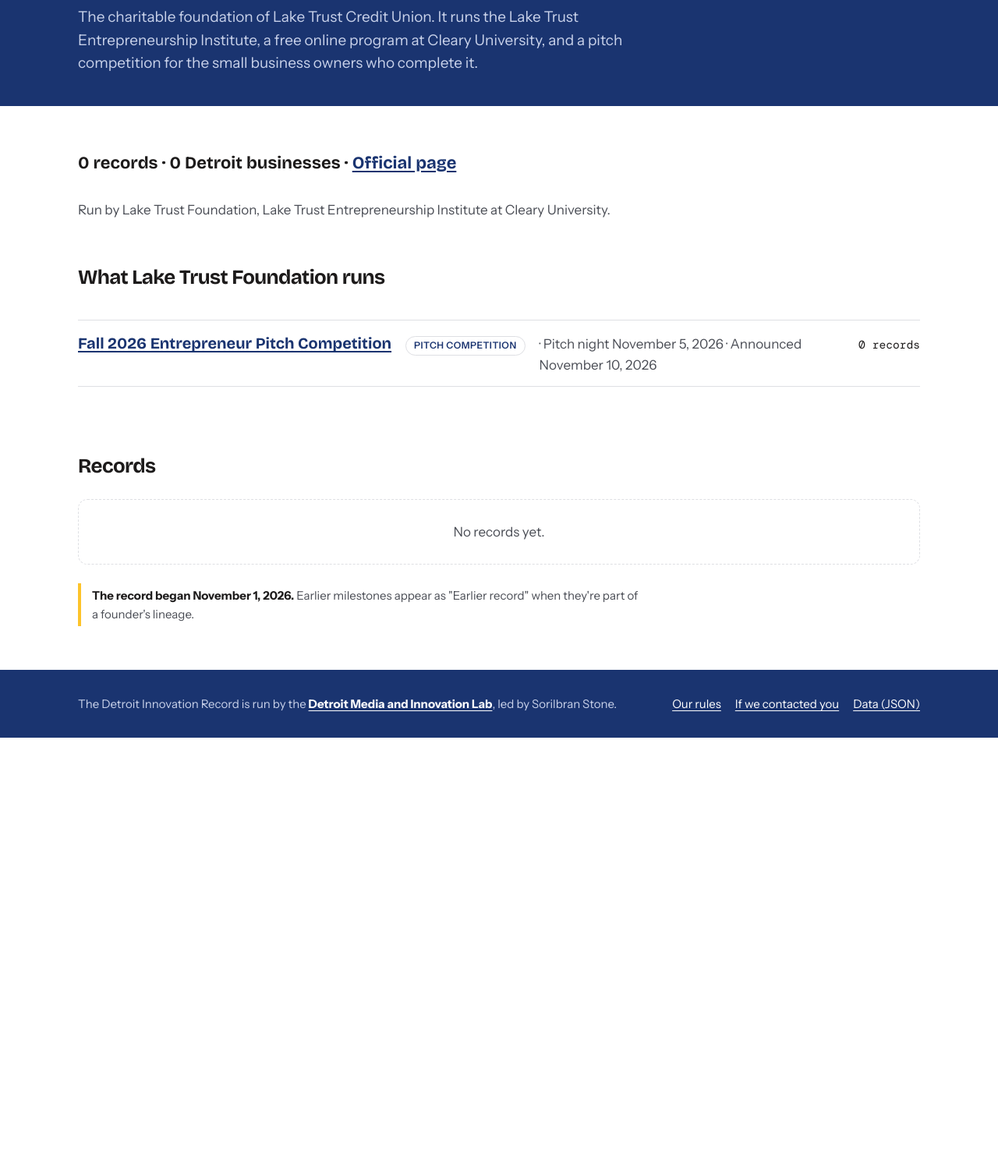
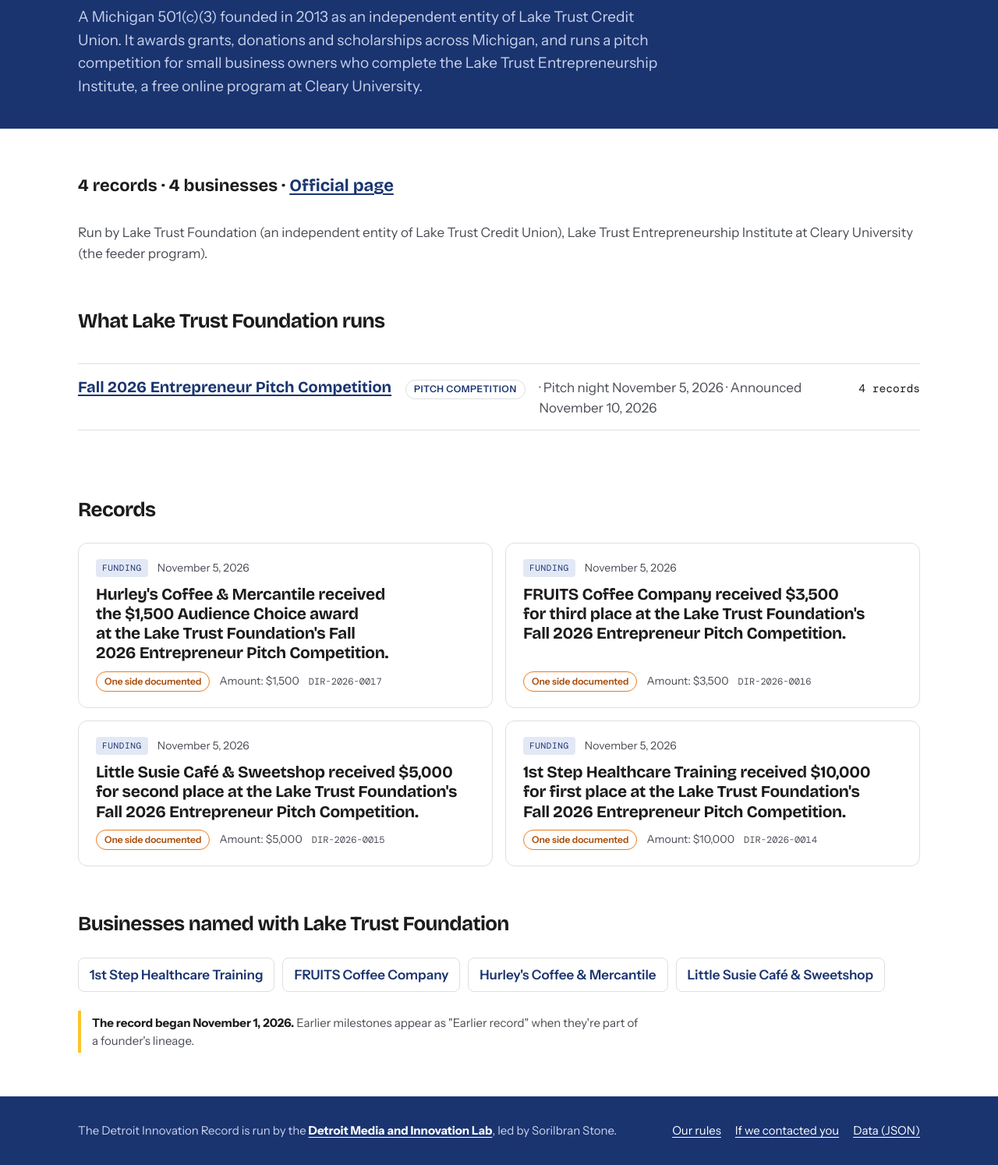
Before and after one commit to sorilbran-bot/dir, an Astro site: page /org/lake-trust-foundation in a window 1280 px wide. Shown: the part 204-1698 px from the top of the page at 78% size. Before the commit the page ends 1150 px from the top, so only its background shows below. Built offline with nearby package versions, Linux system fonts and the light colour scheme; Astro itself is replaced by a stand-in of ours.

Commit message:
Publish Lake Trust winners and ReVamp; add competition rosters
- DIR-2026-0014 to 0017 (Lake Trust Fall 2026 pitch competition) and DIR-2026-0019 (ReVamp, NextCycle)
- Rounds can list everyone who took part; businesses with a record link to it
- New Detroit check value not-confirmed (internal): published, not yet counted toward the pilot goal
- Org pages count businesses, not Detroit businesses; drop Detroit-only notes
- Lake Trust Foundation description and websites for 1st Step, Little Susie, FRUITS

Co-Authored-By: Claude Opus 5.5 <noreply@anthropic.com>
Claude-Session: https://claude.ai/code/session_01LRu5PMT18uPwPduD2HbWQP

```diff
--- a/src/content.config.ts
+++ b/src/content.config.ts
@@ -66,7 +66,7 @@ const businesses = defineCollection({
         }),
       )
       .default([]),
-    detroit_check: z.enum(['state-registration', 'county-dba', 'city-license', 'program-address-proof', 'business-address']), // business-address: a brick-and-mortar or operating address in Detroit, documented publicly
+    detroit_check: z.enum(['state-registration', 'county-dba', 'city-license', 'program-address-proof', 'business-address', 'not-confirmed']), // business-address: a brick-and-mortar or operating address in Detroit, documented publicly. not-confirmed: published as Southeast Michigan, not counted toward the pilot goal until checked
     example: z.boolean().default(false),
   }),
 });
@@ -105,6 +105,7 @@ const organizations = defineCollection({
           // What this is. A program is time-boxed and structured (a cohort you move through); a pitch competition is pitching for money.
           format: z.enum(['grant-round', 'pitch-competition', 'program-cohort', 'challenge']).optional(),
           criteria: criteria.optional(), // rules for this competition or cohort, when they differ from the organization's
+          participants: z.array(z.string()).default([]), // everyone the program named as taking part, as written in its announcement. Names only; records carry the details.
           opens: z.coerce.date().optional(),
           closes: z.coerce.date().optional(),
           announced: z.coerce.date().optional(),
--- /dev/null
+++ b/src/content/businesses/fruits-coffee-company.md
@@ -0,0 +1,8 @@
+---
+slug: fruits-coffee-company
+name: FRUITS Coffee Company
+website: https://www.fruitscoffeecompany.com
+founders:
+  - name: Monique Owens
+detroit_check: not-confirmed
+---
--- /dev/null
+++ b/src/content/businesses/hurleys-coffee-mercantile.md
@@ -0,0 +1,5 @@
+---
+slug: hurleys-coffee-mercantile
+name: Hurley's Coffee & Mercantile
+detroit_check: not-confirmed
+---
--- /dev/null
+++ b/src/content/businesses/little-susie-cafe-sweetshop.md
@@ -0,0 +1,6 @@
+---
+slug: little-susie-cafe-sweetshop
+name: Little Susie Café & Sweetshop
+website: https://littlesusiecafedetroit.com
+detroit_check: not-confirmed
+---
--- /dev/null
+++ b/src/content/businesses/the-revamp.md
@@ -0,0 +1,7 @@
+---
+slug: the-revamp
+name: The ReVamp Clothing Swap Festival
+founders:
+  - name: Amanda Sweet
+detroit_check: not-confirmed
+---
--- a/src/content/organizations/lake-trust-foundation.md
+++ b/src/content/organizations/lake-trust-foundation.md
@@ -2,11 +2,11 @@
 slug: lake-trust-foundation
 name: Lake Trust Foundation
 kind: funder
-website: https://laketrust.org/lake-trust-entrepreneurship-institute
-summary: The charitable foundation of Lake Trust Credit Union. It runs the Lake Trust Entrepreneurship Institute, a free online program at Cleary University, and a pitch competition for the small business owners who complete it.
+website: https://www.laketrust.org/foundation
+summary: A Michigan 501(c)(3) founded in 2013 as an independent entity of Lake Trust Credit Union. It awards grants, donations and scholarships across Michigan, and runs a pitch competition for small business owners who complete the Lake Trust Entrepreneurship Institute, a free online program at Cleary University.
 run_by:
-  - Lake Trust Foundation
-  - Lake Trust Entrepreneurship Institute at Cleary University
+  - Lake Trust Foundation (an independent entity of Lake Trust Credit Union)
+  - Lake Trust Entrepreneurship Institute at Cleary University (the feeder program)
 rounds:
   - slug: fall-2026
     label: Fall 2026 Entrepreneur Pitch Competition
@@ -17,6 +17,16 @@ rounds:
     venue: Lake Trust Credit Union headquarters, Brighton
     awards: "$20,000 in total: $10,000 first place, $5,000 second, $3,500 third and a $1,500 Audience Choice award"
     announcement_url: https://www.linkedin.com/posts/last-thursday-lake-trust-foundation-held-ugcPost-7526036407178592257-RkBZ/
+    participants:
+      - 1st Step Healthcare Training
+      - Little Susie Café & Sweetshop
+      - Fruits Coffee Company
+      - Hurley's Coffee & Mercantile
+      - Diana Kim Hair Artist Inc.
+      - Do Not Grow Weary
+      - Flippin Good LLC
+      - KayLuxe & Co.
+      - The Life Shelf, LLC
     criteria:
       source_label: Lake Trust Entrepreneurship Institute page
       source_url: https://laketrust.org/lake-trust-entrepreneurship-institute
@@ -26,5 +36,4 @@ rounds:
       other:
         - Open to Lake Trust business and personal members, and Lake Trust community partners and their members.
         - Entrepreneurs must complete the Institute's courses to apply for a foundation grant. Finalists are invited to pitch.
-      note: Because the competition is open statewide, DIR lists only Detroit businesses.
 ---
--- /dev/null
+++ b/src/content/records/DIR-2026-0014.md
@@ -0,0 +1,30 @@
+---
+record_id: DIR-2026-0014
+title: 1st Step Healthcare Training received $10,000 for first place at the Lake Trust Foundation's Fall 2026 Entrepreneur Pitch Competition.
+type: funding
+date: 2026-11-05
+published: 2026-11-25
+businesses: [1st-step-healthcare-training]
+counterparty: lake-trust-foundation
+program: Lake Trust Foundation Fall 2026 Entrepreneur Pitch Competition
+round: fall-2026
+status: one-side
+amount: "$10,000"
+funding_kind: prize
+sources:
+  - side: org
+    label: Lake Trust Credit Union on LinkedIn (Nov 10, 2026)
+    url: https://www.linkedin.com/posts/last-thursday-lake-trust-foundation-held-ugcPost-7526036407178592257-RkBZ/
+  - side: org
+    label: Lake Trust Foundation results release, via CU Insight (Nov 16, 2026)
+    url: https://www.cuinsight.com/press-release/lake-trust-foundation-awards-small-businesses-20000-in-funding-support-via-entrepreneur-pitch-competition/
+  - side: third-party
+    label: WHMI (Nov 18, 2026)
+    url: https://www.whmi.com/news/article/lake-trust-pitch-2026-winners
+verification:
+  founder: {}
+  counterparty:
+    public_url: https://www.linkedin.com/posts/last-thursday-lake-trust-foundation-held-ugcPost-7526036407178592257-RkBZ/
+    public_label: Lake Trust Credit Union on LinkedIn
+---
+1st Step Healthcare Training took first place and $10,000 at the Lake Trust Foundation's Entrepreneur Pitch Competition on November 5, 2026, at Lake Trust Credit Union's headquarters in Brighton. Nine entrepreneurs who completed the Lake Trust Entrepreneurship Institute pitched for $20,000 in prizes. 1st Step Healthcare Training is a state-approved school offering CNA training.
--- /dev/null
+++ b/src/content/records/DIR-2026-0015.md
@@ -0,0 +1,30 @@
+---
+record_id: DIR-2026-0015
+title: Little Susie Café & Sweetshop received $5,000 for second place at the Lake Trust Foundation's Fall 2026 Entrepreneur Pitch Competition.
+type: funding
+date: 2026-11-05
+published: 2026-11-25
+businesses: [little-susie-cafe-sweetshop]
+counterparty: lake-trust-foundation
+program: Lake Trust Foundation Fall 2026 Entrepreneur Pitch Competition
+round: fall-2026
+status: one-side
+amount: "$5,000"
+funding_kind: prize
+sources:
+  - side: org
+    label: Lake Trust Credit Union on LinkedIn (Nov 10, 2026)
+    url: https://www.linkedin.com/posts/last-thursday-lake-trust-foundation-held-ugcPost-7526036407178592257-RkBZ/
+  - side: org
+    label: Lake Trust Foundation results release, via CU Insight (Nov 16, 2026)
+    url: https://www.cuinsight.com/press-release/lake-trust-foundation-awards-small-businesses-20000-in-funding-support-via-entrepreneur-pitch-competition/
+  - side: third-party
+    label: WHMI (Nov 18, 2026)
+    url: https://www.whmi.com/news/article/lake-trust-pitch-2026-winners
+verification:
+  founder: {}
+  counterparty:
+    public_url: https://www.linkedin.com/posts/last-thursday-lake-trust-foundation-held-ugcPost-7526036407178592257-RkBZ/
+    public_label: Lake Trust Credit Union on LinkedIn
+---
+Little Susie Café & Sweetshop took second place and $5,000 at the Lake Trust Foundation's Entrepreneur Pitch Competition on November 5, 2026, at Lake Trust Credit Union's headquarters in Brighton. Nine entrepreneurs who completed the Lake Trust Entrepreneurship Institute pitched for $20,000 in prizes. Lake Trust describes Little Susie Café & Sweetshop as a neighborhood cafe planning to offer sandwiches, paninis and soups. Its website says it is opening in Detroit in 2027.
--- /dev/null
+++ b/src/content/records/DIR-2026-0016.md
@@ -0,0 +1,30 @@
+---
+record_id: DIR-2026-0016
+title: FRUITS Coffee Company received $3,500 for third place at the Lake Trust Foundation's Fall 2026 Entrepreneur Pitch Competition.
+type: funding
+date: 2026-11-05
+published: 2026-11-25
+businesses: [fruits-coffee-company]
+counterparty: lake-trust-foundation
+program: Lake Trust Foundation Fall 2026 Entrepreneur Pitch Competition
+round: fall-2026
+status: one-side
+amount: "$3,500"
+funding_kind: prize
+sources:
+  - side: org
+    label: Lake Trust Credit Union on LinkedIn (Nov 10, 2026)
+    url: https://www.linkedin.com/posts/last-thursday-lake-trust-foundation-held-ugcPost-7526036407178592257-RkBZ/
+  - side: org
+    label: Lake Trust Foundation results release, via CU Insight (Nov 16, 2026)
+    url: https://www.cuinsight.com/press-release/lake-trust-foundation-awards-small-businesses-20000-in-funding-support-via-entrepreneur-pitch-competition/
+  - side: third-party
+    label: WHMI (Nov 18, 2026)
+    url: https://www.whmi.com/news/article/lake-trust-pitch-2026-winners
+verification:
+  founder: {}
+  counterparty:
+    public_url: https://www.linkedin.com/posts/last-thursday-lake-trust-foundation-held-ugcPost-7526036407178592257-RkBZ/
+    public_label: Lake Trust Credit Union on LinkedIn
+---
+FRUITS Coffee Company took third place and $3,500 at the Lake Trust Foundation's Entrepreneur Pitch Competition on November 5, 2026, at Lake Trust Credit Union's headquarters in Brighton. Nine entrepreneurs who completed the Lake Trust Entrepreneurship Institute pitched for $20,000 in prizes. Founded by Monique Owens, FRUITS is a mobile specialty coffee brand serving pop-ups, private events and community spaces. Its coffee beans are sold at Royal Fresh Market on Harper Avenue in Detroit.
--- /dev/null
+++ b/src/content/records/DIR-2026-0017.md
@@ -0,0 +1,30 @@
+---
+record_id: DIR-2026-0017
+title: Hurley's Coffee & Mercantile received the $1,500 Audience Choice award at the Lake Trust Foundation's Fall 2026 Entrepreneur Pitch Competition.
+type: funding
+date: 2026-11-05
+published: 2026-11-25
+businesses: [hurleys-coffee-mercantile]
+counterparty: lake-trust-foundation
+program: Lake Trust Foundation Fall 2026 Entrepreneur Pitch Competition
+round: fall-2026
+status: one-side
+amount: "$1,500"
+funding_kind: prize
+sources:
+  - side: org
+    label: Lake Trust Credit Union on LinkedIn (Nov 10, 2026)
+    url: https://www.linkedin.com/posts/last-thursday-lake-trust-foundation-held-ugcPost-7526036407178592257-RkBZ/
+  - side: org
+    label: Lake Trust Foundation results release, via CU Insight (Nov 16, 2026)
+    url: https://www.cuinsight.com/press-release/lake-trust-foundation-awards-small-businesses-20000-in-funding-support-via-entrepreneur-pitch-competition/
+  - side: third-party
+    label: WHMI (Nov 18, 2026)
+    url: https://www.whmi.com/news/article/lake-trust-pitch-2026-winners
+verification:
+  founder: {}
+  counterparty:
+    public_url: https://www.linkedin.com/posts/last-thursday-lake-trust-foundation-held-ugcPost-7526036407178592257-RkBZ/
+    public_label: Lake Trust Credit Union on LinkedIn
+---
+Hurley's Coffee & Mercantile received the $1,500 Audience Choice award, chosen by attendee vote, at the Lake Trust Foundation's Entrepreneur Pitch Competition on November 5, 2026, at Lake Trust Credit Union's headquarters in Brighton. Nine entrepreneurs who completed the Lake Trust Entrepreneurship Institute pitched for $20,000 in prizes.
--- /dev/null
+++ b/src/content/records/DIR-2026-0019.md
@@ -0,0 +1,23 @@
+---
+record_id: DIR-2026-0019
+title: The ReVamp Clothing Swap Festival received $12,500 at the NextCycle Michigan Fall 2026 Showcase, including the Best Pitch and People's Choice awards in Recycling Supply Chain Solutions.
+type: funding
+date: 2026-11-10
+published: 2026-11-25
+businesses: [the-revamp]
+counterparty: nextcycle-michigan
+program: NextCycle Michigan Fall 2026 Showcase
+round: fall-2026
+status: one-side
+amount: "$12,500"
+sources:
+  - side: org
+    label: NextCycle Michigan Fall 2026 Showcase recap (Nov 20, 2026)
+    url: https://www.nextcyclemichigan.com/news-post/fall-2026-showcase-recap
+verification:
+  founder: {}
+  counterparty:
+    public_url: https://www.nextcyclemichigan.com/news-post/fall-2026-showcase-recap
+    public_label: NextCycle Michigan Fall 2026 Showcase recap
+---
+The ReVamp Clothing Swap Festival pitched at the NextCycle Michigan Fall 2026 Showcase on November 10, 2026, at the Kellogg Hotel & Conference Center in East Lansing. It took both the $5,000 Best Pitch award and the $2,500 People's Choice award in the Recycling Supply Chain Solutions track. Like each of the 16 teams that finished the accelerator, it also received a $5,000 Harvest Grant from the Michigan Department of Environment, Great Lakes, and Energy (EGLE). NextCycle Michigan published the results on November 20.
--- a/src/pages/business/[slug].astro
+++ b/src/pages/business/[slug].astro
@@ -12,7 +12,7 @@ const { recs, bizs } = await loadAll();
 const b = bizs.find((x) => x.id === Astro.props.id)!;
 // Lineage reads as a story: oldest first.
 const story = recs.filter((r) => r.businesses.some((x) => x.id === b.id)).sort((a, c) => a.iso.localeCompare(c.iso));
-const CHECK = { 'state-registration': 'State business registration', 'county-dba': 'County DBA filing', 'city-license': 'City business license', 'program-address-proof': 'The proof of Detroit address a program required', 'business-address': 'A publicly documented Detroit business address' };
+const CHECK = { 'state-registration': 'State business registration', 'county-dba': 'County DBA filing', 'city-license': 'City business license', 'program-address-proof': 'The proof of Detroit address a program required', 'business-address': 'A publicly documented Detroit business address', 'not-confirmed': 'Not confirmed yet' };
 const url = new URL(`/business/${b.id}/`, SITE.url).href;
 const jsonld = {
   '@context': 'https://schema.org',
--- a/src/pages/org/[slug].astro
+++ b/src/pages/org/[slug].astro
@@ -48,7 +48,7 @@ const jsonld = {
   </section>
   <section class="block">
     <div class="wrap">
-      <p class="count">{list.length} {list.length === 1 ? 'record' : 'records'} · {businesses.length} Detroit {businesses.length === 1 ? 'business' : 'businesses'}
+      <p class="count">{list.length} {list.length === 1 ? 'record' : 'records'} · {businesses.length} {businesses.length === 1 ? 'business' : 'businesses'}
         {d.website && <> · <a href={d.website} rel="noopener">Official page</a></>}</p>
       {d.run_by.length > 0 && <p class="runby">Run by {d.run_by.join(', ')}.</p>}
 
```
Also changed, not shown: src/content/businesses/1st-step-healthcare-training.md (+1 -0 lines), src/content/organizations/nextcycle-michigan.md (+0 -1 lines), src/content/organizations/yes-detroit.md (+0 -1 lines), src/pages/org/[slug]/[round].astro (+15 -3 lines).
